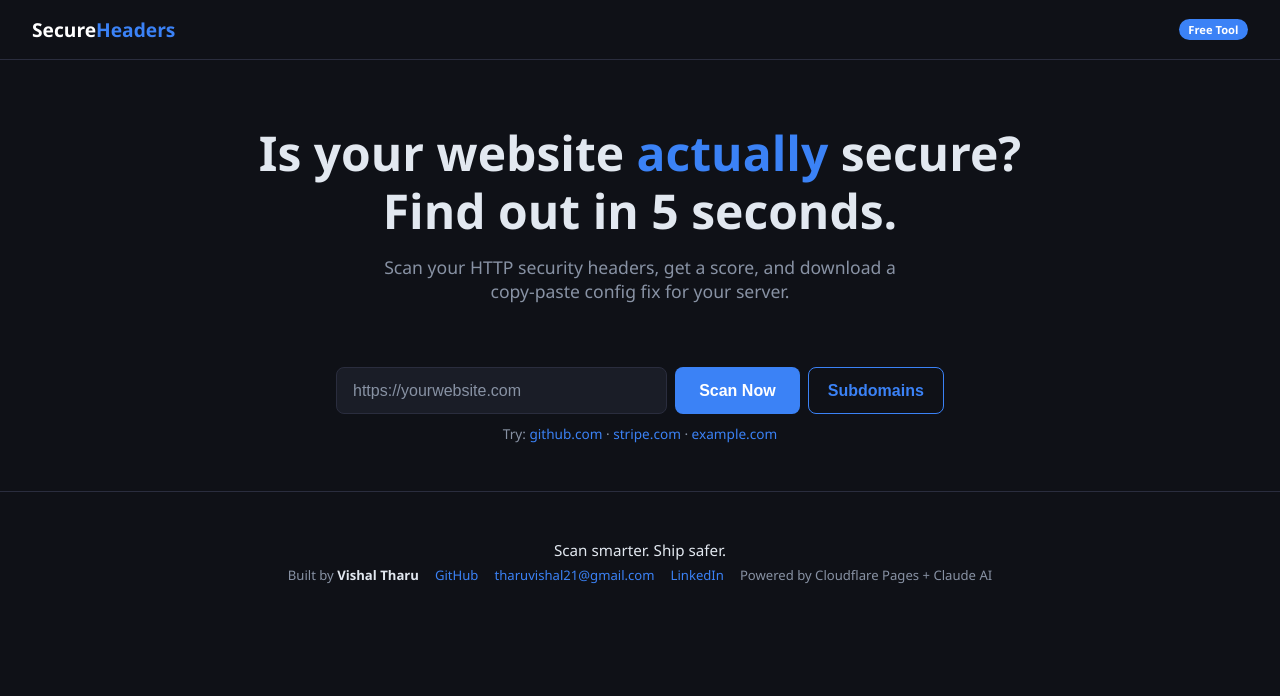
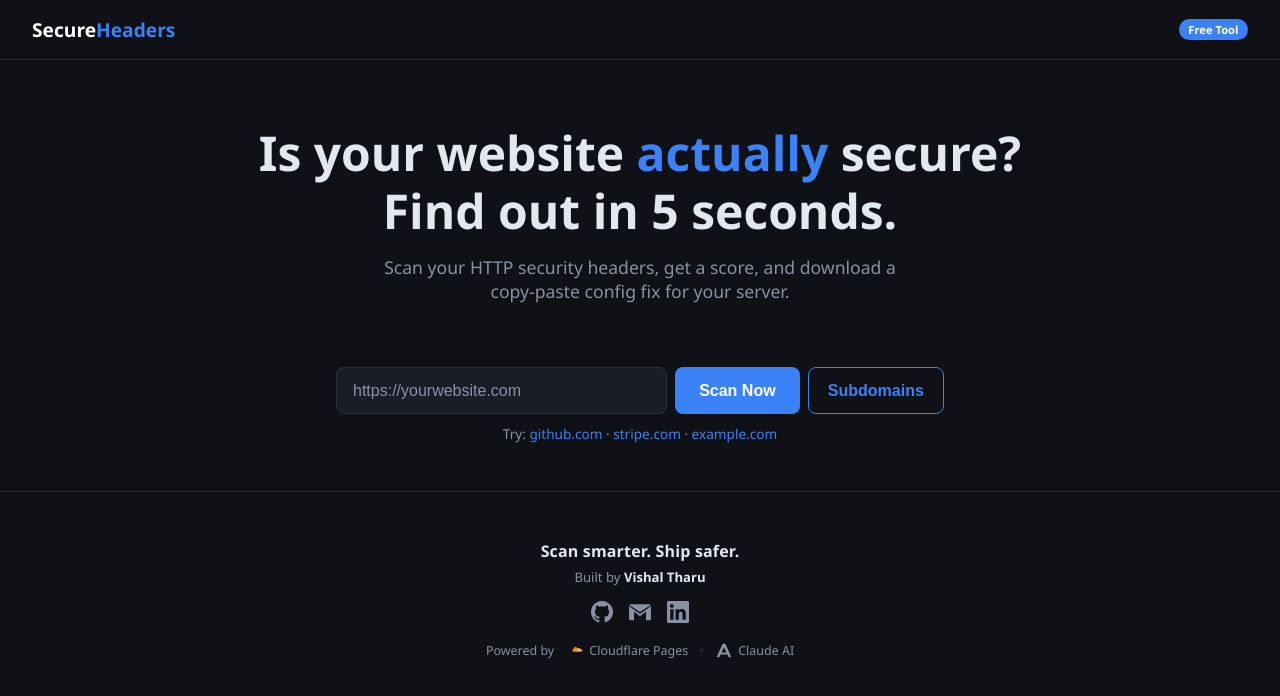
Before and after one commit to Arryn21/header-security-project, a website: page public/index.html in a window 1280 px wide. Drawn offline with Linux system fonts and the light colour scheme.

Commit message:
Redesign footer with SVG icons for GitHub, Gmail, LinkedIn and powered-by logos
Co-Authored-By: Claude Sonnet 4.6 <noreply@anthropic.com>

```diff
--- a/public/index.html
+++ b/public/index.html
@@ -206,13 +206,35 @@
 </div>
 
 <footer>
-  <div style="margin-bottom:0.4rem;font-size:0.95rem;color:var(--text)">Scan smarter. Ship safer.</div>
-  <div style="display:flex;flex-wrap:wrap;justify-content:center;gap:1rem;font-size:0.82rem;color:var(--muted)">
-    <span>Built by <strong style="color:var(--text)">Vishal Tharu</strong></span>
-    <a href="https://github.com/Arryn21/header-security-project" target="_blank" rel="noopener">GitHub</a>
-    <a href="mailto:tharuvishal21@gmail.com">tharuvishal21@gmail.com</a>
-    <a href="https://www.linkedin.com/in/vishal-tharu" target="_blank" rel="noopener">LinkedIn</a>
-    <span>Powered by Cloudflare Pages + Claude AI</span>
+  <p class="footer-tagline">Scan smarter. Ship safer.</p>
+
+  <div class="footer-author">
+    Built by <strong>Vishal Tharu</strong>
+  </div>
+
+  <div class="footer-icons">
+    <a href="https://github.com/Arryn21/header-security-project" target="_blank" rel="noopener" title="GitHub" class="footer-icon-link">
+      <svg viewBox="0 0 24 24" fill="currentColor" width="22" height="22"><path d="M12 0C5.37 0 0 5.37 0 12c0 5.3 3.44 9.8 8.21 11.39.6.11.82-.26.82-.58v-2.23c-3.34.73-4.03-1.42-4.03-1.42-.55-1.39-1.34-1.76-1.34-1.76-1.09-.74.08-.73.08-.73 1.2.08 1.84 1.24 1.84 1.24 1.07 1.83 2.81 1.3 3.49 1 .11-.78.42-1.31.76-1.61-2.67-.3-5.47-1.33-5.47-5.93 0-1.31.47-2.38 1.24-3.22-.12-.3-.54-1.52.12-3.18 0 0 1.01-.32 3.3 1.23a11.5 11.5 0 0 1 6.01 0c2.29-1.55 3.3-1.23 3.3-1.23.66 1.66.24 2.88.12 3.18.77.84 1.24 1.91 1.24 3.22 0 4.61-2.81 5.63-5.48 5.92.43.37.82 1.1.82 2.22v3.29c0 .32.19.69.8.58C20.56 21.8 24 17.3 24 12c0-6.63-5.37-12-12-12z"/></svg>
+    </a>
+    <a href="mailto:tharuvishal21@gmail.com" title="Email" class="footer-icon-link">
+      <svg viewBox="0 0 24 24" fill="currentColor" width="22" height="22"><path d="M24 5.457v13.909c0 .904-.732 1.636-1.636 1.636h-3.819V11.73L12 16.64l-6.545-4.91v9.273H1.636A1.636 1.636 0 0 1 0 19.366V5.457c0-.006 0-.013.001-.019l6.961 5.22L12 13.91l5.038-3.252 6.96-5.22.002.019z"/><path d="M23.699 4.338L12 12.09.301 4.338A1.636 1.636 0 0 1 1.636 3.6h20.728c.6 0 1.13.324 1.335.738z"/></svg>
+    </a>
+    <a href="https://www.linkedin.com/in/vishal-tharu" target="_blank" rel="noopener" title="LinkedIn" class="footer-icon-link">
+      <svg viewBox="0 0 24 24" fill="currentColor" width="22" height="22"><path d="M20.45 20.45h-3.55v-5.57c0-1.33-.03-3.04-1.85-3.04-1.85 0-2.14 1.45-2.14 2.94v5.67H9.35V9h3.41v1.56h.05c.48-.9 1.64-1.85 3.37-1.85 3.6 0 4.27 2.37 4.27 5.46v6.28zM5.34 7.43a2.06 2.06 0 1 1 0-4.12 2.06 2.06 0 0 1 0 4.12zm1.78 13.02H3.55V9h3.57v11.45zM22.22 0H1.77C.79 0 0 .77 0 1.73v20.54C0 23.23.79 24 1.77 24h20.45C23.2 24 24 23.23 24 22.27V1.73C24 .77 23.2 0 22.22 0z"/></svg>
+    </a>
+  </div>
+
+  <div class="footer-powered">
+    <span>Powered by</span>
+    <a href="https://pages.cloudflare.com" target="_blank" rel="noopener" title="Cloudflare Pages" class="footer-powered-link">
+      <svg viewBox="0 0 128 128" width="20" height="20"><path fill="#f6821f" d="M99.8 68.2c.3-.9.4-1.9.4-2.9 0-6.7-5.4-12.1-12.1-12.1-.9 0-1.9.1-2.7.3-1.5-5.1-6.2-8.8-11.8-8.8-6.8 0-12.3 5.5-12.3 12.3 0 .2 0 .4.01.6-4.3.5-7.6 4.1-7.6 8.5 0 4.7 3.8 8.5 8.5 8.5h36.4c4 0 7.2-3.2 7.2-7.2 0-3.5-2.5-6.4-5.91-7.2z"/><path fill="#fbad41" d="M113.7 68.7c.2-.7.3-1.4.3-2.1 0-4.9-4-8.8-8.8-8.8-.7 0-1.4.1-2 .2-1.1-3.7-4.5-6.4-8.6-6.4-4.9 0-8.9 4-8.9 8.9 0 .1 0 .3.01.4-3.1.4-5.5 3-5.5 6.2 0 3.4 2.8 6.2 6.2 6.2h26.4c2.9 0 5.2-2.3 5.2-5.2 0-2.5-1.8-4.6-4.31-5.4z"/></svg>
+      <span>Cloudflare Pages</span>
+    </a>
+    <span class="footer-powered-sep">+</span>
+    <a href="https://anthropic.com" target="_blank" rel="noopener" title="Claude AI by Anthropic" class="footer-powered-link">
+      <svg viewBox="0 0 24 24" fill="currentColor" width="18" height="18"><path d="M13.827 3.52l8.01 18.253H18.32l-1.615-3.805H7.311l-1.616 3.805H2.163L10.173 3.52h3.654zm-1.827 4.955L8.735 15.43h6.53l-3.265-6.956z"/></svg>
+      <span>Claude AI</span>
+    </a>
   </div>
 </footer>
 <script src="/app.js"></script>
--- a/public/styles.css
+++ b/public/styles.css
@@ -131,8 +131,17 @@
     .ai-loading { color: var(--muted); font-style: italic; }
 
     /* FOOTER */
-    footer { text-align: center; padding: 3rem 1rem; color: var(--muted); font-size: 0.85rem; border-top: 1px solid var(--border); margin-top: 3rem; }
-    footer a { color: var(--blue); text-decoration: none; }
+    footer { text-align: center; padding: 3rem 1rem 2rem; color: var(--muted); font-size: 0.85rem; border-top: 1px solid var(--border); margin-top: 3rem; }
+    .footer-tagline { font-size: 1rem; font-weight: 600; color: var(--text); margin-bottom: 0.4rem; letter-spacing: 0.01em; }
+    .footer-author { font-size: 0.82rem; color: var(--muted); margin-bottom: 0.9rem; }
+    .footer-author strong { color: var(--text); }
+    .footer-icons { display: flex; justify-content: center; gap: 1rem; margin-bottom: 1.1rem; }
+    .footer-icon-link { color: var(--muted); transition: color 0.15s, transform 0.15s; display: flex; align-items: center; }
+    .footer-icon-link:hover { color: var(--text); transform: translateY(-2px); }
+    .footer-powered { display: flex; align-items: center; justify-content: center; gap: 0.6rem; font-size: 0.78rem; color: var(--muted); flex-wrap: wrap; }
+    .footer-powered-link { display: flex; align-items: center; gap: 0.35rem; color: var(--muted); text-decoration: none; transition: color 0.15s; }
+    .footer-powered-link:hover { color: var(--text); }
+    .footer-powered-sep { color: var(--border); }
 
     /* ERROR */
     .error-box { background: #450a0a; border: 1px solid #7f1d1d; border-radius: 8px; padding: 1rem 1.25rem; color: #fca5a5; margin-bottom: 1rem; font-size: 0.9rem; }
```
